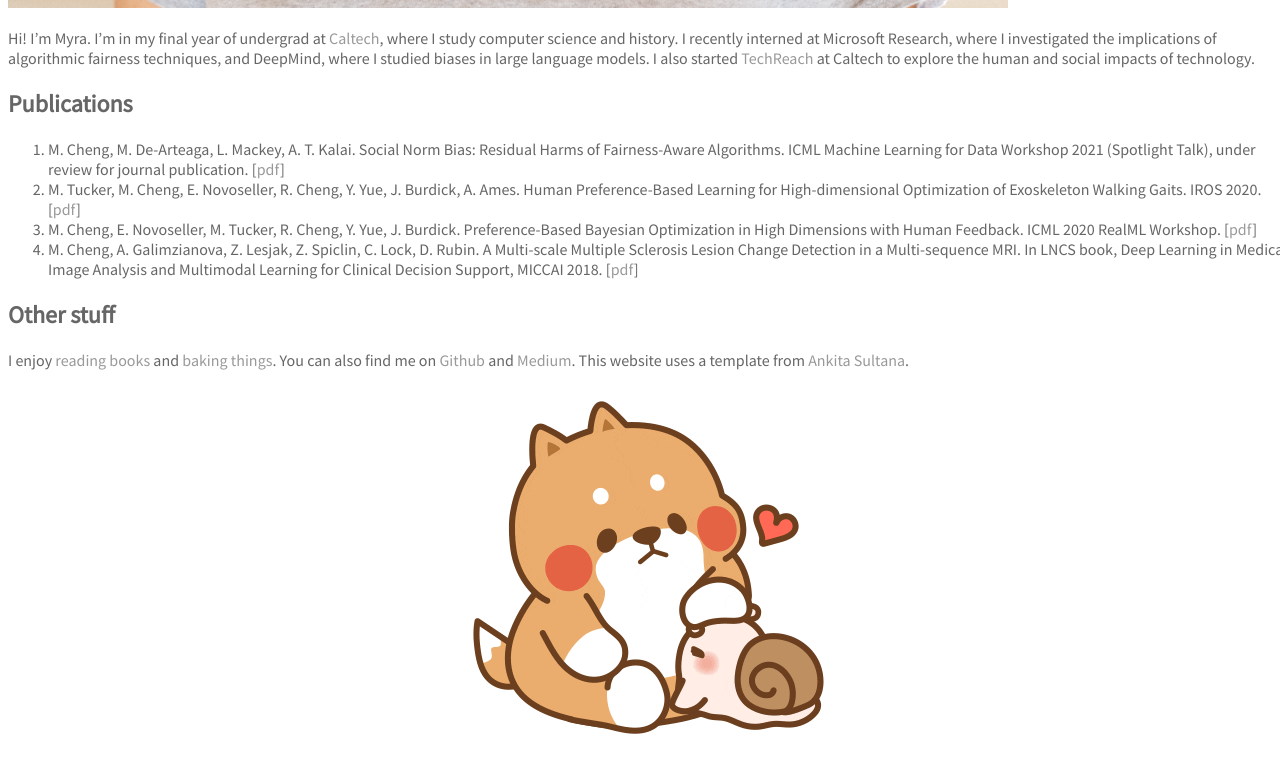
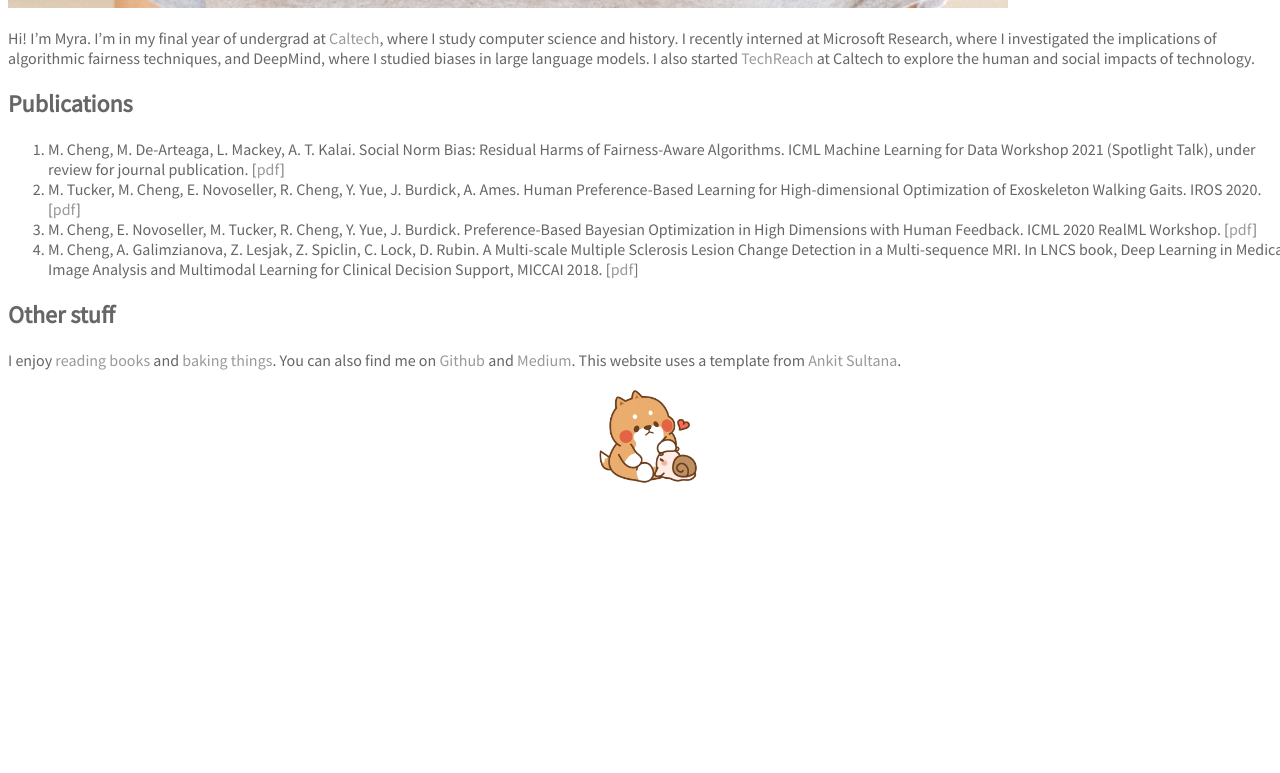
Before and after one commit to myracheng/myracheng.github.io, a Jekyll site: the page built from index.md, in a window 1280 px wide and 900 px high, scrolled down 1295 px. Shown: the top 773 px of the window. Built offline with Jekyll 4.4.1, drawn with Linux system fonts in a browser that asks for light colours; our own code applies the rules of GitHub Pages for plain Markdown files; after the commit the page ends 1935 px from its top, so only the background shows below that.

```diff
--- a/index.md
+++ b/index.md
@@ -16,6 +16,6 @@
 4. M. Cheng, A. Galimzianova, Z. Lesjak, Z. Spiclin, C. Lock, D. Rubin. A Multi-scale Multiple Sclerosis Lesion Change Detection in a Multi-sequence MRI. In LNCS book, Deep Learning in Medical Image Analysis and Multimodal Learning for Clinical Decision Support, MICCAI 2018. [[pdf](https://web.stanford.edu/group/rubinlab/pubs/Cheng-2018-AMulti-scaleMultipleSclerosis.pdf)]
 
 ## Other stuff
-I enjoy [reading books](books) and [baking things](http://instagram.com/tarobun). You can also find me on [Github](https://github.com/myracheng) and [Medium](https://medium.com/@myracheng). This website uses a template from [Ankita Sultana](https://github.com/ankitsultana).
+I enjoy [reading books](books) and [baking things](http://instagram.com/tarobun). You can also find me on [Github](https://github.com/myracheng) and [Medium](https://medium.com/@myracheng). This website uses a template from [Ankit Sultana](https://github.com/ankitsultana).
 
-<center><img src="tontonsnail.gif"></center>
+<center><img style="max-height: 100px;" src="tontonsnail.gif"></center>
```
Also changed, not shown: books.md (+2 -0 lines).
